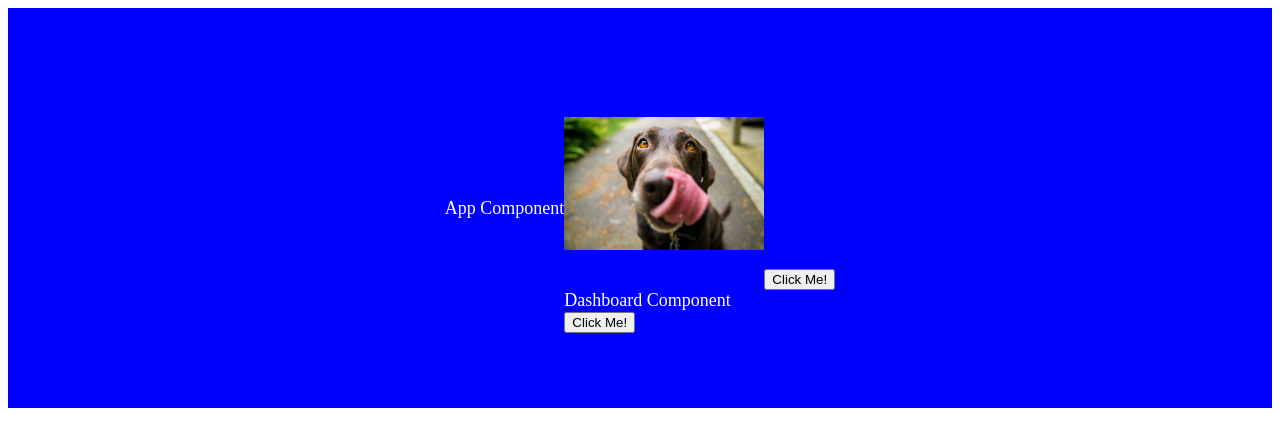
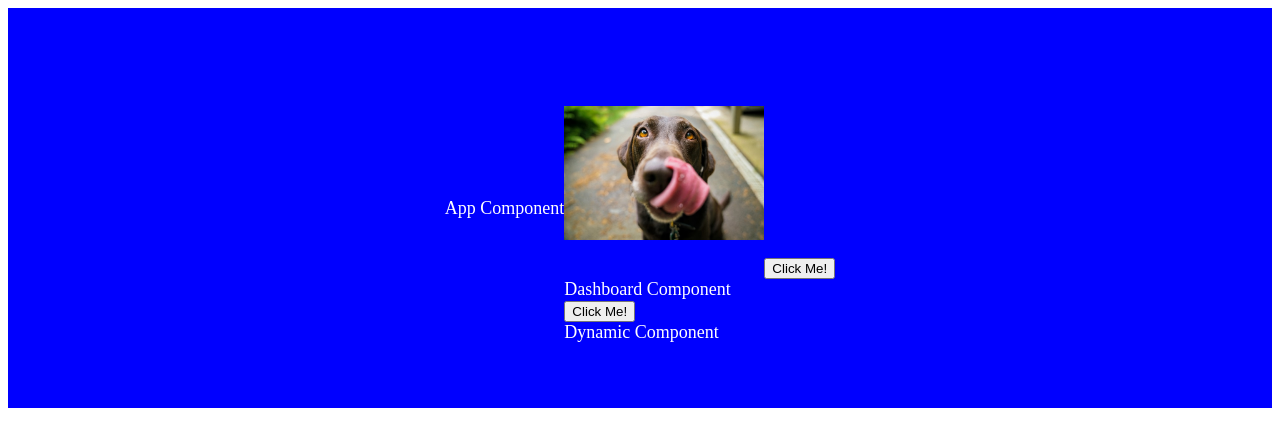
Before and after one commit to jbjezanc/react-webpack, a React app: page / in a window 1280 px wide. Shown: the top 446 px of the page. Built offline with nearby package versions, Linux system fonts and the light colour scheme.

Commit message:
Dynamic component injection

```diff
--- a/src/components/App.js
+++ b/src/components/App.js
@@ -1,8 +1,12 @@
-import React from 'react';
+import React, { lazy } from 'react';
 import './App.css';
 import dogImage from '../../public/dog-img.jpg';
 import ButtonComponent from '../shared/Button';
 import DashboardComponent from './Dashboard';
+// import DynamicComponent from './Dynamic';
+const DynamicComponent = lazy(() =>
+    import(/* webpackChunkName: 'dynamic-component' */ './Dynamic')
+);
 
 export default function AppComponent() {
     console.log('API_URL', 'https://api/v1/graphql');
@@ -16,6 +20,7 @@ export default function AppComponent() {
                 <img className="dog" src={dogImage} alt="a dog" />
                 <ButtonComponent />
                 <DashboardComponent />
+                <DynamicComponent />
             </div>
         </div>
     );
--- /dev/null
+++ b/src/components/Dynamic.jsx
@@ -0,0 +1,5 @@
+import React from 'react';
+
+export default function DynamicComponent() {
+    return <div>Dynamic Component</div>;
+}
--- a/webpack.prod.config.js
+++ b/webpack.prod.config.js
@@ -58,7 +58,7 @@ module.exports = {
         minimizer: [new TerserPlugin()],
         splitChunks: {
             chunks: 'async',
-            minSize: 200,
+            minSize: 20000,
             minRemainingSize: 0,
             minChunks: 1,
             maxAsyncRequests: 30,
```
Also changed, not shown: 1 other file (tests, documents, lock files or other folders).
